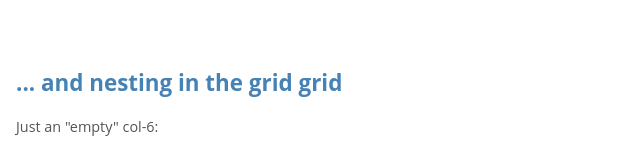
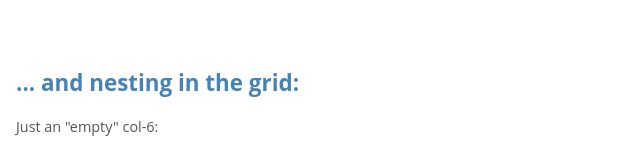
Before and after one commit to devlint/gridlex, a website: page dist/index.html in a window 1280 px wide. Shown: the part 6230-6382 px from the top of the page, 0-640 px from the left. Drawn offline with Linux system fonts and the light colour scheme.

Commit message:
Fix coquille texte

```diff
--- a/dist/index.html
+++ b/dist/index.html
@@ -624,7 +624,7 @@
     &lt;div class="col-11">...&lt;/div>
 &lt;/div></code></pre>
 
-        <h2>... and nesting in the grid grid</h2>
+        <h2>... and nesting in the grid:</h2>
         <div class="grid">
             <div class="col-6 col-xs-12"><p class="demo-explain">Just an "empty" col-6:</p></div>
             <div class="col-6 col-xs-12"><p class="demo-explain">Each column can become a grid too (<code>.col-6.grid</code>)</p></div>
```
